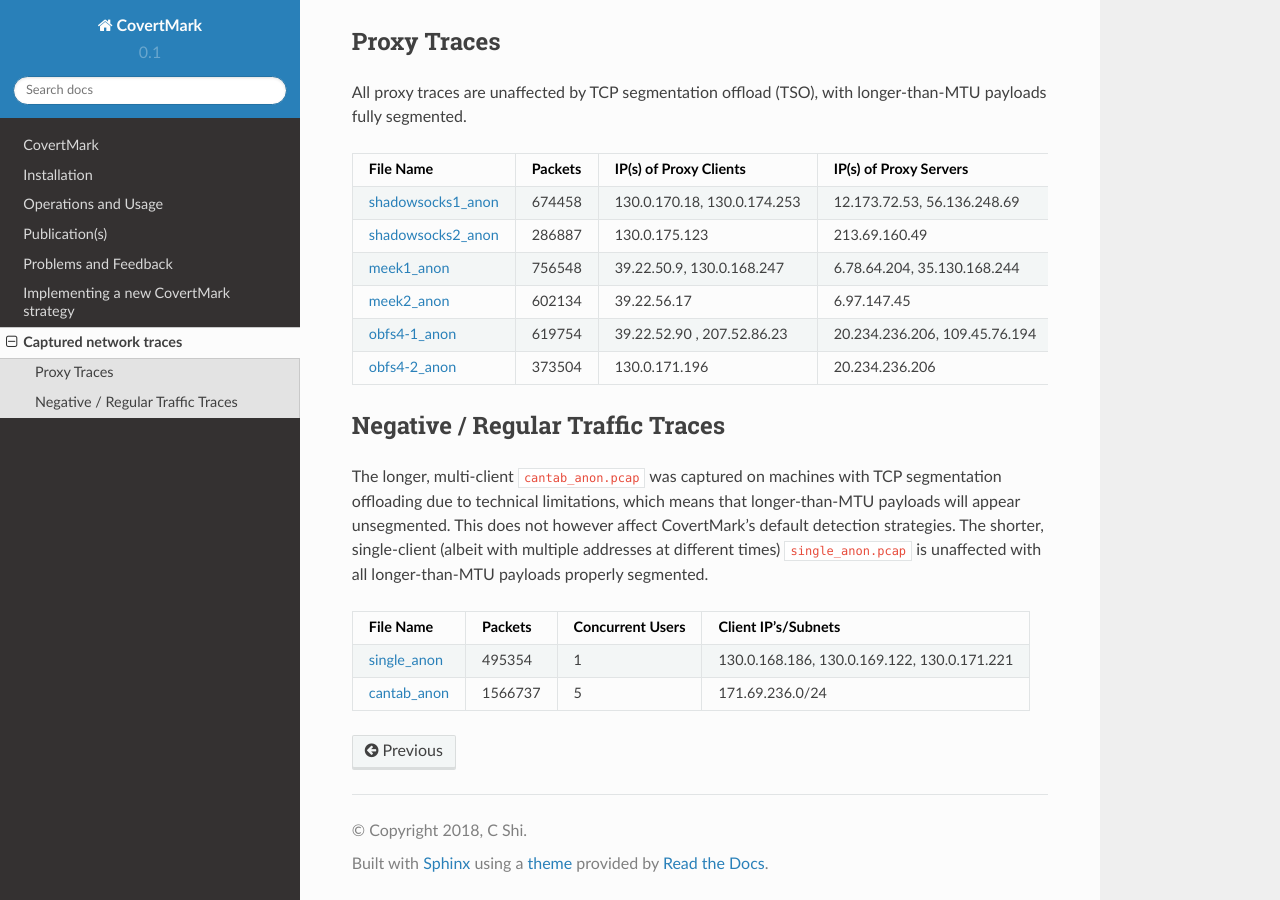
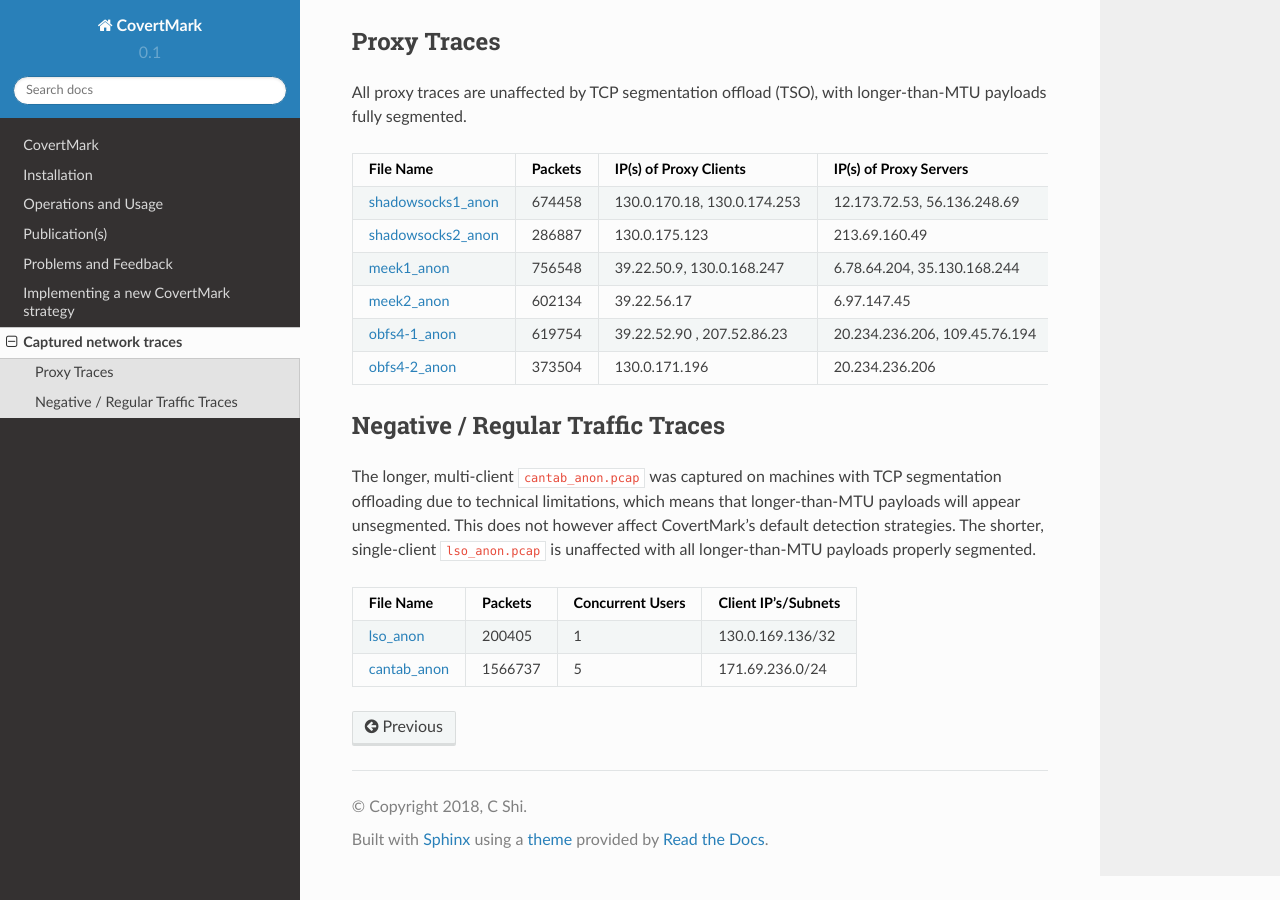
Before and after one commit to chongyangshi/CovertMark, a Sphinx documentation site: the page built from docs/data.rst, in a window 1280 px wide and 900 px high, scrolled down 543 px. Built offline with Sphinx 7.4.7 and the Read the Docs theme 2.0.0, drawn with Linux system fonts in a browser that asks for light colours.

Commit message:
Swap single trace to lso due to bad negative samples.

```diff
--- a/docs/data.rst
+++ b/docs/data.rst
@@ -69,17 +69,16 @@ The longer, multi-client ``cantab_anon.pcap`` was captured on machines
 with TCP segmentation offloading due to technical limitations, which
 means that longer-than-MTU payloads will appear unsegmented. This does
 not however affect CovertMark’s default detection strategies. The
-shorter, single-client (albeit with multiple addresses at different
-times) ``single_anon.pcap`` is unaffected with all longer-than-MTU
+shorter, single-client ``lso_anon.pcap`` is unaffected with all longer-than-MTU
 payloads properly segmented.
 
 +-----------------+-----------------+-----------------+-----------------+
 | File Name       | Packets         | Concurrent      | Client          |
 |                 |                 | Users           | IP’s/Subnets    |
 +=================+=================+=================+=================+
-| `single_anon <h | 495354          | 1               | 130.0.168.186,  |
-| ttps://goo.gl/2 |                 |                 | 130.0.169.122,  |
-| 6zZbJ>`__       |                 |                 | 130.0.171.221   |
+| `lso_anon <http | 200405          | 1               | 130.0.169.136/3\|
+| s://goo.gl/ZZnE |                 |                 | 2               |
+| Zz>`__          |                 |                 |                 |
 +-----------------+-----------------+-----------------+-----------------+
 | `cantab_anon <h | 1566737         | 5               | 171.69.236.0/24 |
 | ttps://goo.gl/8 |                 |                 |                 |
```
Also changed, not shown: 1 other file.
